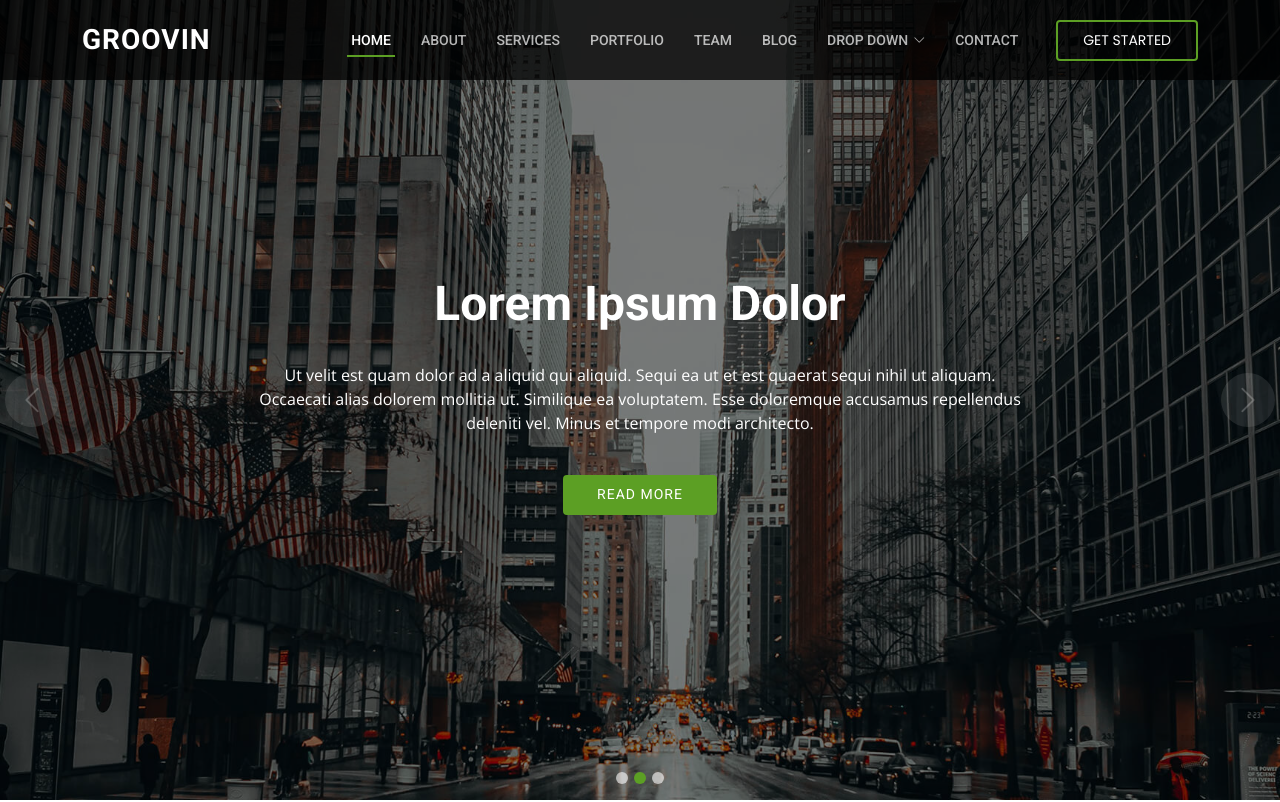
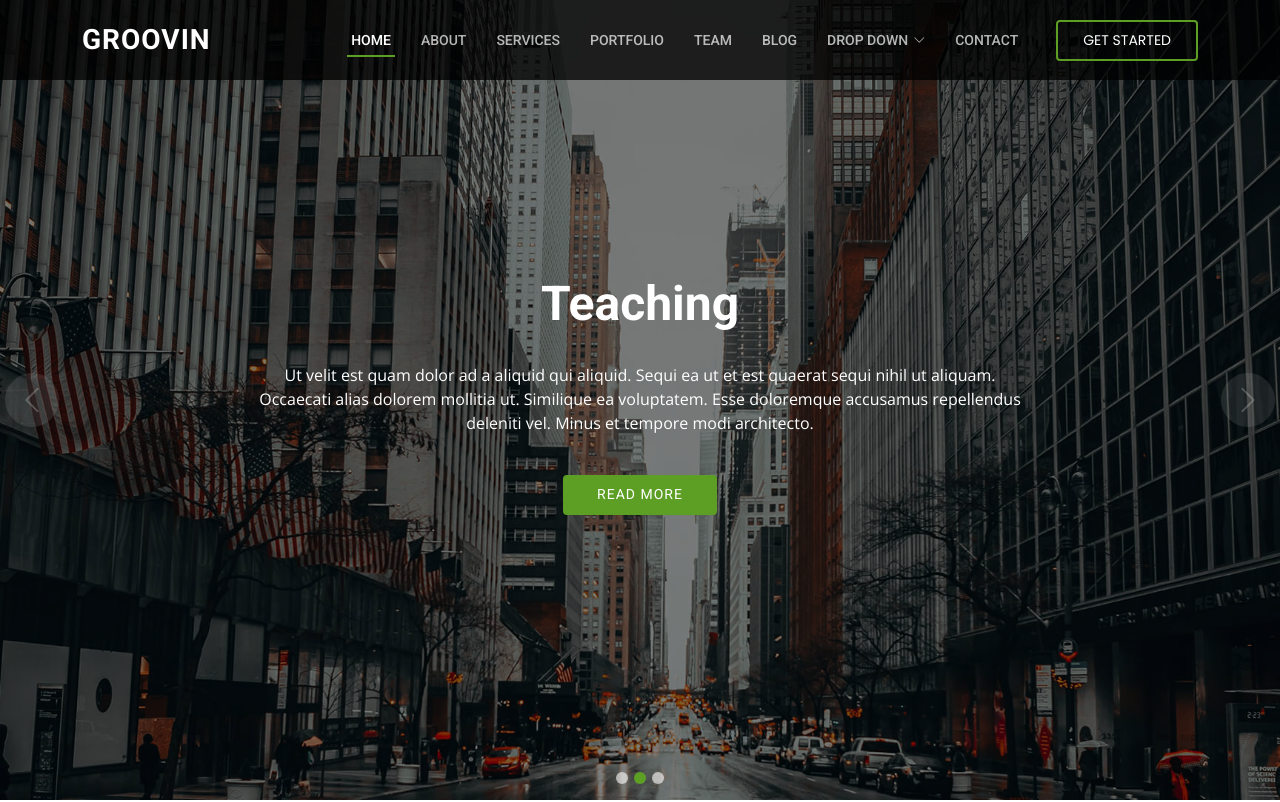
Before and after one commit to ElianneVuik/ElianneVuik, a plain HTML site: page index.html in a window 1280 px wide. Shown: the top 802 px of the page. Drawn offline with nearby package versions, Linux system fonts and the light colour scheme.

Commit message:
Update index.html

```diff
--- a/index.html
+++ b/index.html
@@ -105,7 +105,7 @@
           <div class="carousel-item" style="background-image: url(assets/img/slide/slide-2.jpg);">
             <div class="carousel-container">
               <div class="carousel-content">
-                <h2 class="animate__animated animate__fadeInDown">Lorem Ipsum Dolor</h2>
+                <h2 class="animate__animated animate__fadeInDown">Teaching</h2>
                 <p class="animate__animated animate__fadeInUp">Ut velit est quam dolor ad a aliquid qui aliquid. Sequi ea ut et est quaerat sequi nihil ut aliquam. Occaecati alias dolorem mollitia ut. Similique ea voluptatem. Esse doloremque accusamus repellendus deleniti vel. Minus et tempore modi architecto.</p>
                 <div>
                   <a href="#about" class="btn-get-started animate__animated animate__fadeInUp scrollto">Read More</a>
```
